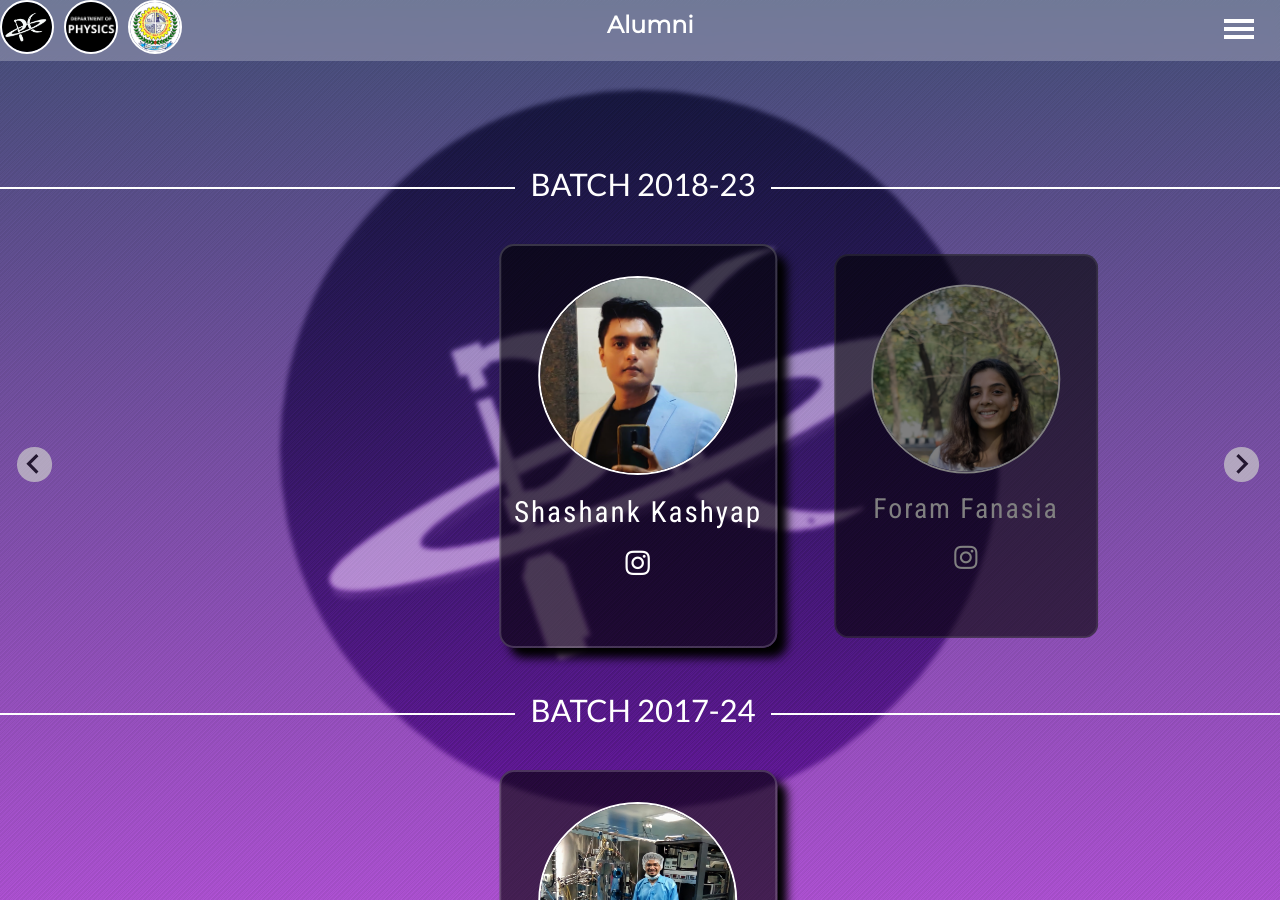
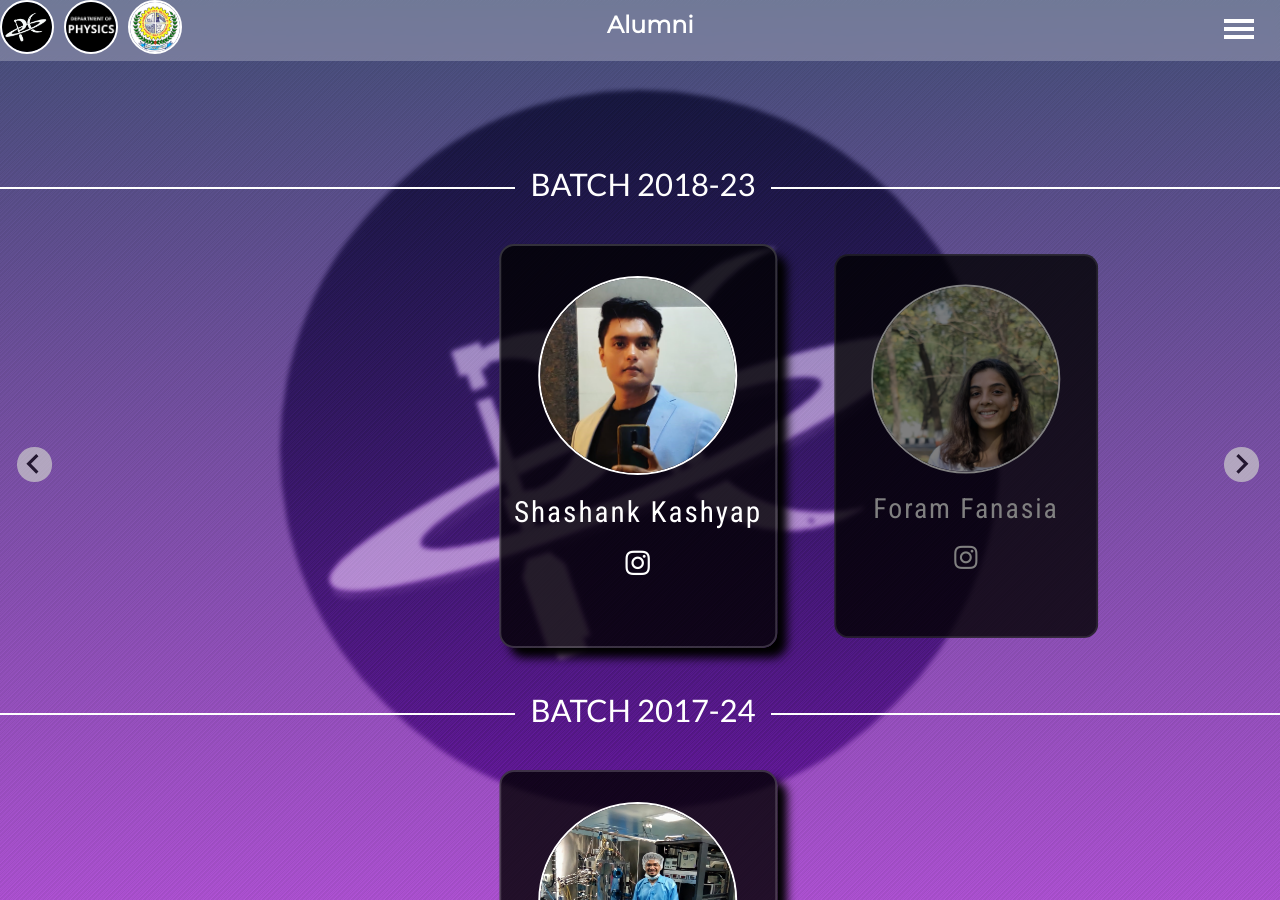
Before and after one commit to PhysicsClubSVNIT/PhysicsClubSVNIT.github.io, a Jekyll site: the page built from alumni.html, in a window 1280 px wide and 900 px high. Built offline with Jekyll 4.4.1, drawn with Linux system fonts in a browser that asks for light colours; some web fonts are replaced.

Commit message:
Update team.css

```diff
--- a/assets/css/team.css
+++ b/assets/css/team.css
@@ -37,7 +37,7 @@ body{
 	transform: scale(0.95);
 	transition: all 0.25s;
 	margin: 10px;
-	background: rgba(0, 0, 0, 0.6);
+	background: rgba(0, 0, 0, 0.8);
 	filter: brightness(50%) blur(0);
 	margin-bottom: 20px;
 }
```
